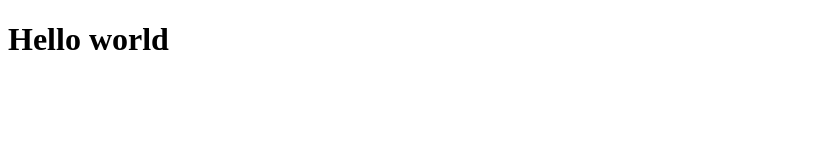
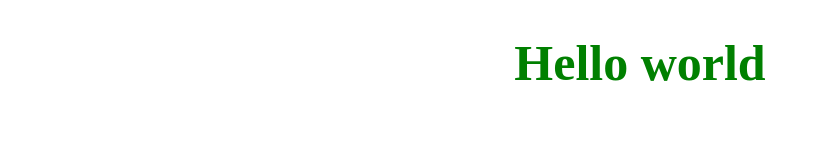
Before and after one commit to francis951/google_clone_m-w-b, a plain HTML site: page index.html in a window 1280 px wide. Shown: the whole page, without its empty margins (0-820 px from the left). Drawn offline with Linux system fonts and the light colour scheme.

```diff
--- a/index.html
+++ b/index.html
@@ -4,6 +4,7 @@
     <meta charset="UTF-8">
     <meta name="viewport" content="width=device-width, initial-scale=1.0">
     <title>Document</title>
+    <link rel="stylesheet" href="./style.css">
 </head>
 <body>
     <h1>Hello world</h1>
--- /dev/null
+++ b/style.css
@@ -0,0 +1,5 @@
+h1{
+    color: green;
+    font-size: 50px;
+    text-align: center;
+}
```
Also changed, not shown: 1 other file.
